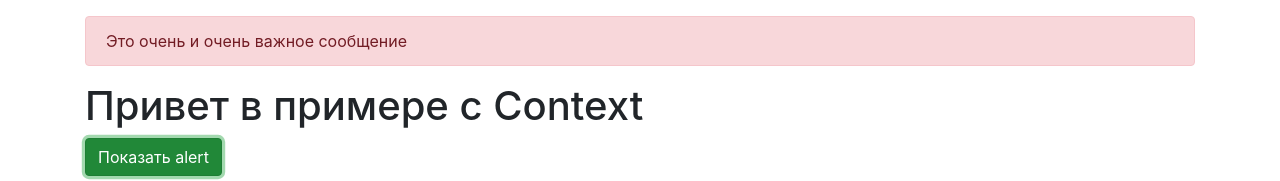
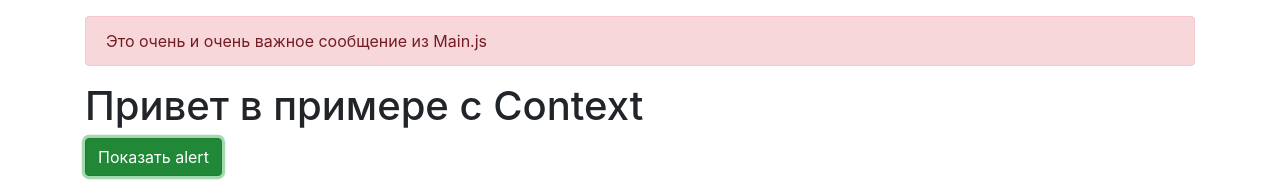
Before and after one commit to YmNIK13/react-hooks, a React (Create React App) app: page / in a window 1280 px wide. Both pictures are taken after a click on the button "Показать alert". Shown: the top 181 px of the page. Built offline with nearby package versions, Linux system fonts and the light colour scheme.

Commit message:
hook useReducer

```diff
--- a/src/Alert/Alert.js
+++ b/src/Alert/Alert.js
@@ -7,8 +7,8 @@
     if (!alert.visible) return null
 
     return (
-        <div className="alert alert-danger" onClick={alert.toggle}>
-            Это очень и очень важное сообщение
+        <div className="alert alert-danger" onClick={alert.hide}>
+            {alert.text}
         </div>
     )
 
--- a/src/Alert/AlertContext.js
+++ b/src/Alert/AlertContext.js
@@ -1,4 +1,4 @@
-import React, {useContext, useState} from 'react'
+import React, {useContext, useReducer} from 'react'
 
 const AlertContext = React.createContext()
 
@@ -6,26 +6,38 @@
     return useContext(AlertContext)
 }
 
-// const AlertContextToggle = React.createContext()
-// export const useAlertToggle = () => {
-//     return useContext(AlertContextToggle)
-// }
+const SHOW_ALERT = 'show'
+const HIDE_ALERT = 'hide'
+
+
+const reducer = (state, action) => {
+    switch (action.type) {
+        case SHOW_ALERT:
+            return {...state, visible: true, text: action.text}
+        case HIDE_ALERT:
+            return {...state, visible: false}
+
+        default:
+            return state
+    }
+}
 
 export const AlertProvider = ({children}) => {
-    const [alert, setAlert] = useState(false)
+    const [state, dispatch] = useReducer(reducer, {
+        visible: false,
+        text: ''
+    })
 
-    const toggle = () => {
-        setAlert(prev => !prev)
-    }
+    const show = (text) => dispatch({type: SHOW_ALERT, text})
+    const hide = () => dispatch({type: HIDE_ALERT})
+
 
     return (
         <AlertContext.Provider value={{
-            visible: alert,
-            toggle
+            visible: state.visible,
+            text: state.text,
+            show, hide
         }}>
-            {/*<AlertContextToggle.Provider value={toggle}>*/}
-            {/*</AlertContextToggle.Provider>*/}
-
 
             {children}
         </AlertContext.Provider>
--- a/src/Main.js
+++ b/src/Main.js
@@ -2,12 +2,12 @@
 import {useAlert} from './Alert/AlertContext'
 
 export default function Main() {
-    const {toggle} = useAlert()
+    const {show} = useAlert()
 
     return (
         <>
             <h1>Привет в примере с Context</h1>
-            <button onClick={toggle} className="btn btn-success">Показать alert</button>
+            <button onClick={() => show('Это очень и очень важное сообщение из Main.js')} className="btn btn-success">Показать alert</button>
         </>
     )
 }
```
